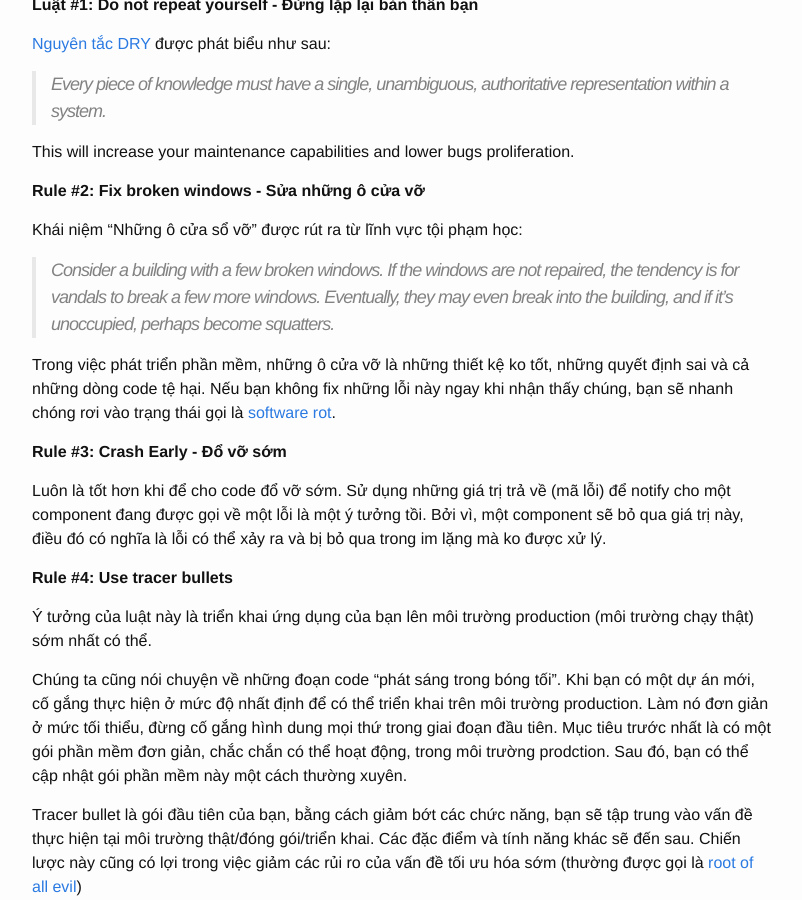
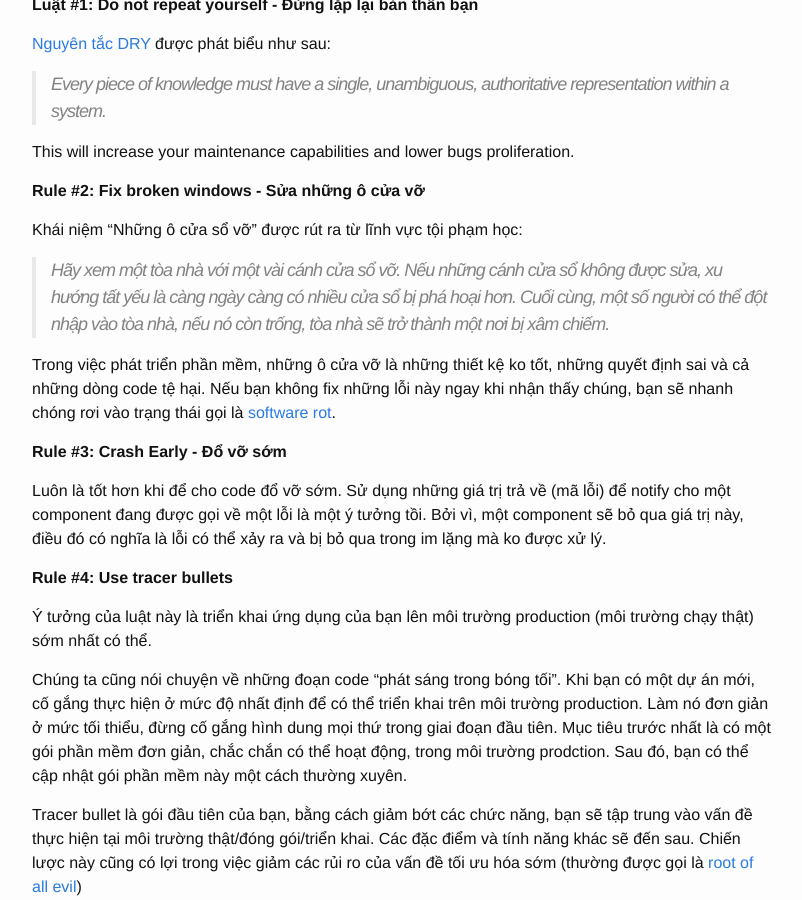
Before and after one commit to quangnd/quangnd.github.io, a Jekyll site: the page built from _posts/2016-04-08-muoi-luat-cua-mot-lap-trinh-vien.markdown, in a window 1280 px wide and 900 px high, scrolled down 357 px. Shown: the whole window, without its empty margins (238-1040 px from the left). Built offline with Jekyll 4.4.1, drawn with Linux system fonts in a browser that asks for light colours.

Commit message:
Updated 2016-04-08-muoi-luat-cua-mot-lap-trinh-vien.markdown

```diff
--- a/_posts/2016-04-08-muoi-luat-cua-mot-lap-trinh-vien.markdown
+++ b/_posts/2016-04-08-muoi-luat-cua-mot-lap-trinh-vien.markdown
@@ -22,7 +22,7 @@
 
 Khái niệm "Những ô cửa sổ vỡ" được rút ra từ lĩnh vực tội phạm học:
 
-> Consider a building with a few broken windows. If the windows are not repaired, the tendency is for vandals to break a few more windows. Eventually, they may even break into the building, and if it’s unoccupied, perhaps become squatters.
+> Hãy xem một tòa nhà với một vài cánh cửa sổ vỡ. Nếu những cánh cửa sổ không được sửa, xu hướng tất yếu là càng ngày càng có nhiều cửa sổ bị phá hoại hơn. Cuối cùng, một số người có thể đột nhập vào tòa nhà, nếu nó còn trống, tòa nhà sẽ trở thành một nơi bị xâm chiếm.
 
 Trong việc phát triển phần mềm, những ô cửa vỡ là những thiết kệ ko tốt, những quyết định sai và cả những dòng code tệ hại. Nếu bạn không fix những lỗi này ngay khi nhận thấy chúng, bạn sẽ nhanh chóng rơi vào trạng thái gọi là [software rot][software-rot].
 
@@ -84,7 +84,6 @@
 
 Những lập trình viên giống những người hoạ sỹ, họ vẽ nên những bức tranh ở bên ngoài tâm trí của họ. Điểm cốt yếu ở dây là họ không biết khi nào, hay tại đâu họ nên dừng lại. Hãy nhớ là phần mềm hoàn hảo không tồn tại (Chính xác là bạn không thể viết được một phần mềm hoàn hảo, cho dù bạn có cố gắng thế nào chăng nữa)
 
-
 Khi nào một bức tranh được hoàn thiện? Chỉ người hoạ sỹ có câu trả lời. Bạn là nghệ sĩ tạo nên những dòng code, và bạn biết khi nào nên dừng lại!
 
 
```
